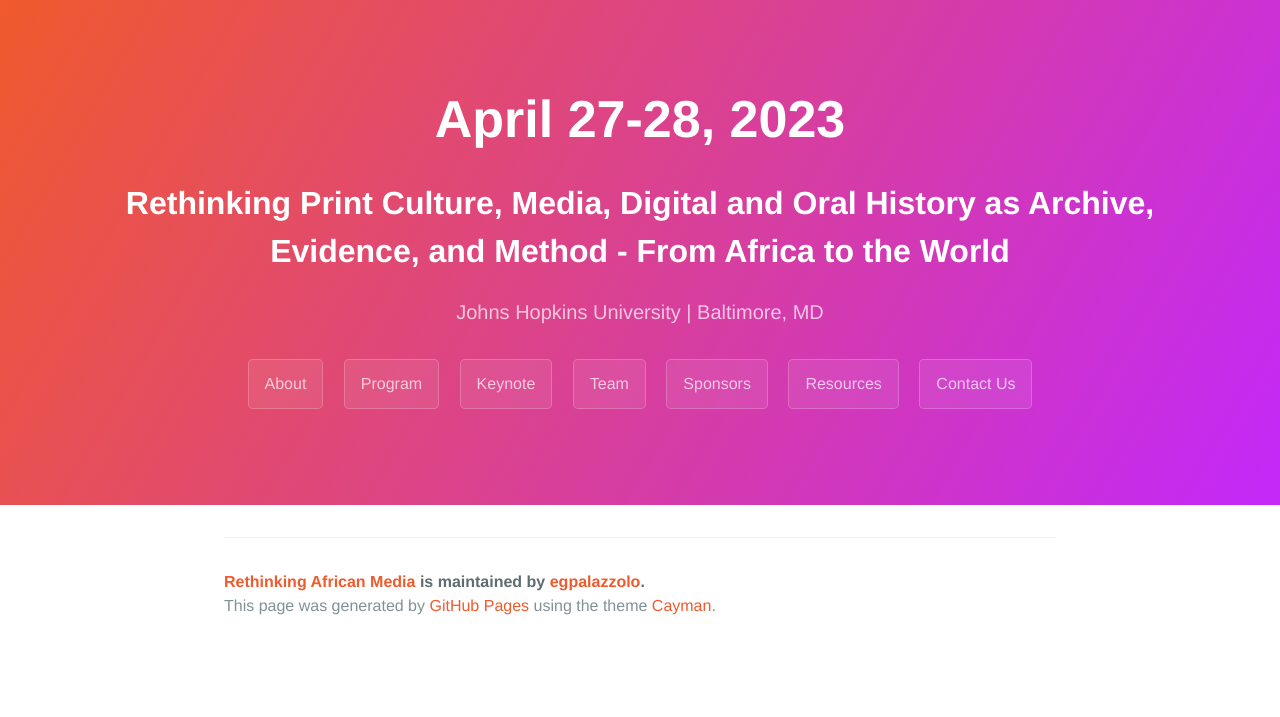
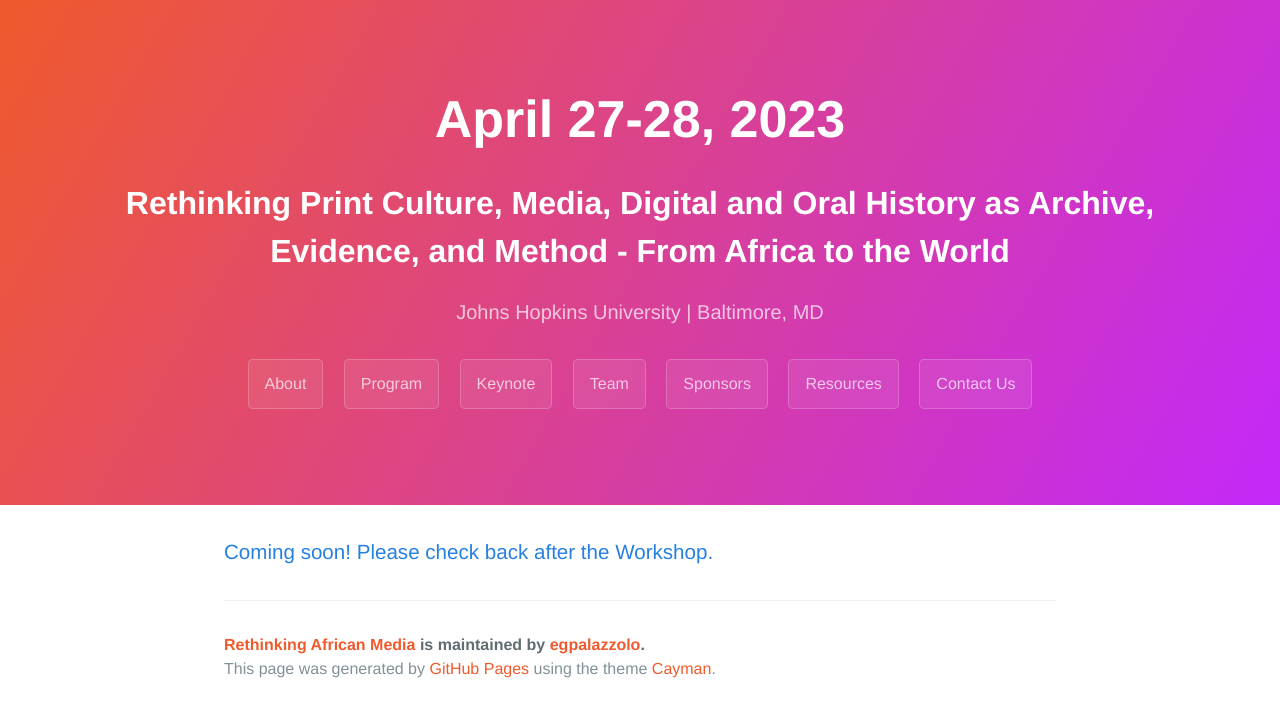
Before and after one commit to egpalazzolo/afprint, a Jekyll site: the page built from pages/resources.md, in a window 1280 px wide. Shown: the top 717 px of the page. Built offline with Jekyll 4.4.1, drawn with Linux system fonts in a browser that asks for light colours; some web fonts are replaced.

Commit message:
resources

```diff
--- a/pages/resources.md
+++ b/pages/resources.md
@@ -4,3 +4,4 @@ title: Resources
 description: Resources
 permalink: /resources/
 ---
+### Coming soon! Please check back after the Workshop.
```
